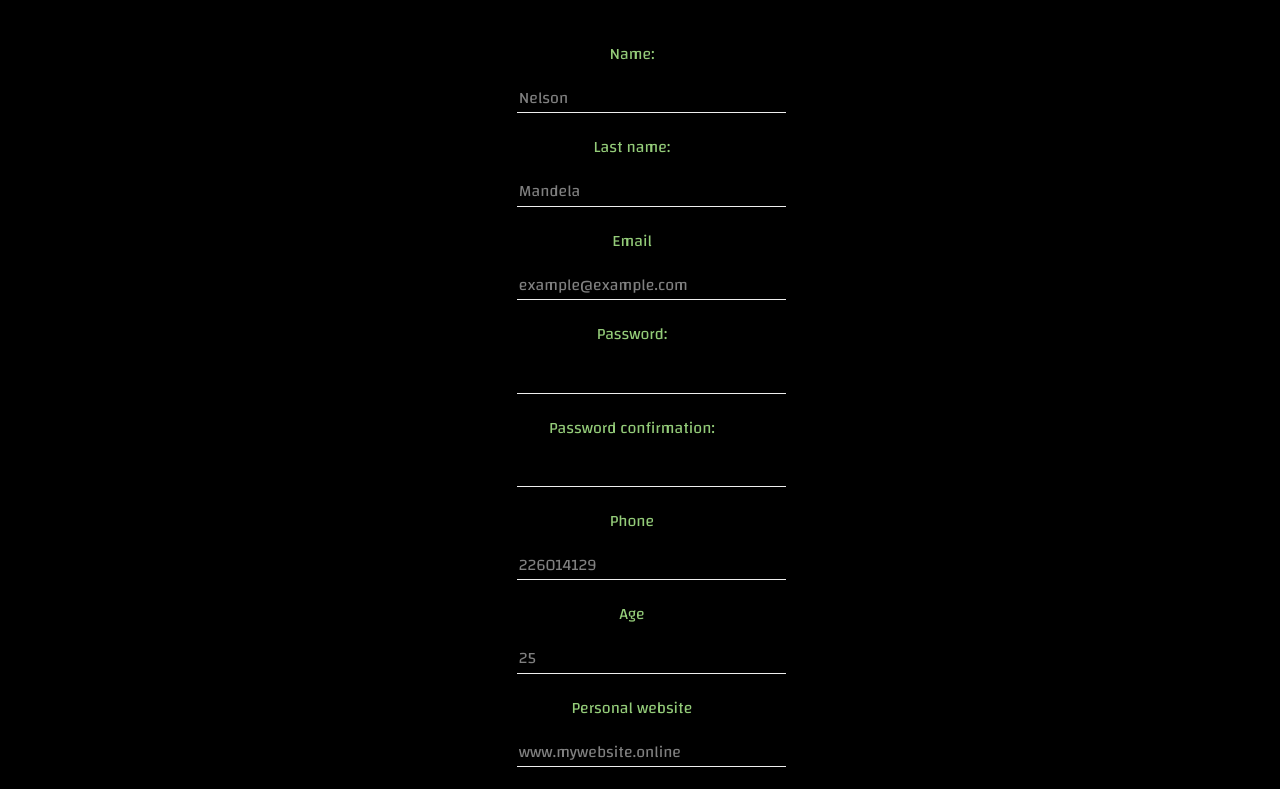
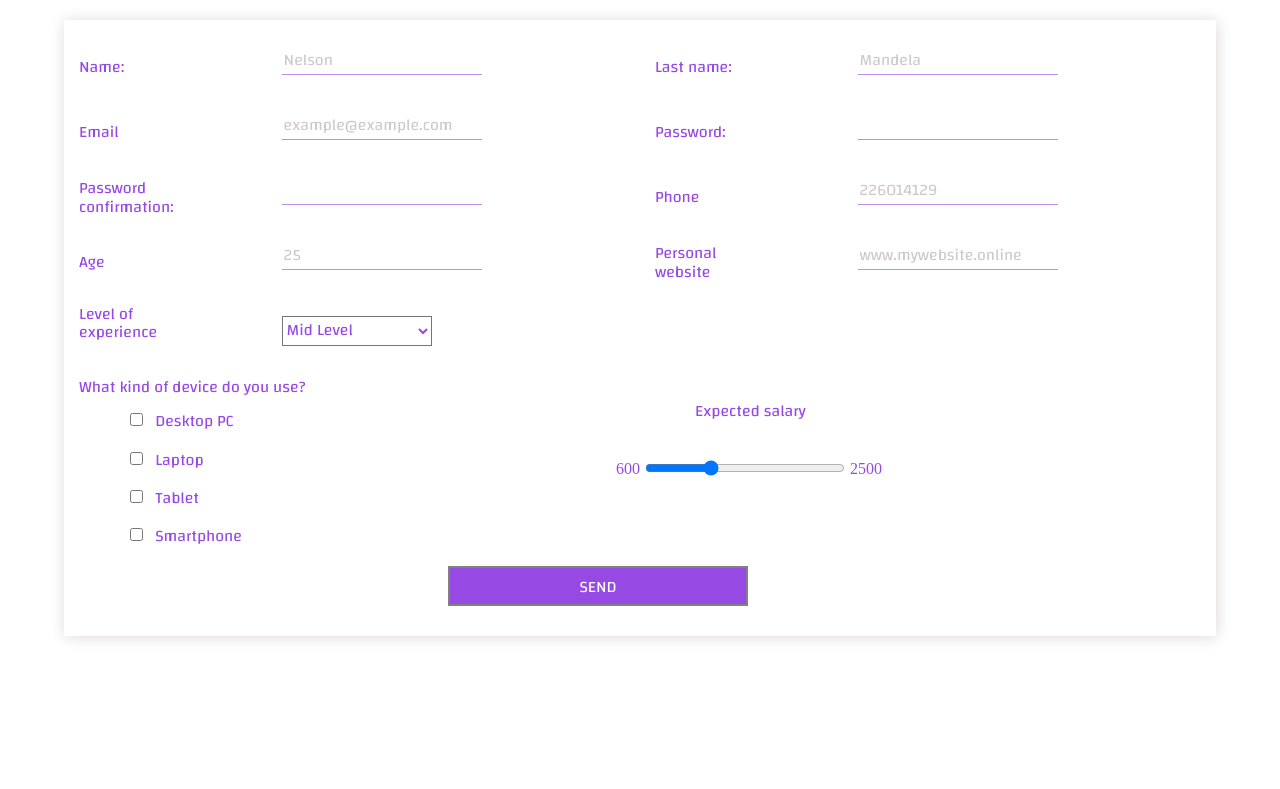
Before and after one commit to DranzerSv/Validated-Form, a plain HTML site: page index.html in a window 1280 px wide. Shown: the top 789 px of the page. Drawn offline with Linux system fonts and the light colour scheme.

Commit message:
deleted desktop styles, improved color selection to purple and white, changed gif of rick roll, added a shadow box to the form

```diff
--- a/index.html
+++ b/index.html
@@ -11,10 +11,14 @@
     <link rel="stylesheet" href="./styles/normalize.css" />
     <link rel="stylesheet" href="./styles/smartphone.css" />
     <link rel="stylesheet" href="./styles/tablet.css" />
-    <link rel="stylesheet" href="./styles/desktop.css" />
   </head>
   <body>
-    <form action="" id="form" oninput="val.value = parseInt(salary.value)">
+    <form
+      action=""
+      id="form"
+      oninput="val.value = parseInt(salary.value)"
+      novalidate
+    >
       <label for="userName">Name: </label>
       <input
         type="text"
@@ -31,11 +35,12 @@
         name="lastName"
         placeholder="Mandela"
         class="form__input"
+        novalidate
       />
 
       <label for="email">Email</label>
       <input
-        type="text"
+        type="email"
         name="email"
         id="email"
         class="form__input"
@@ -60,7 +65,7 @@
 
       <label for="phone">Phone</label>
       <input
-        type="text"
+        type="phone"
         id="phone"
         placeholder="226014129"
         class="form__input"
@@ -69,7 +74,7 @@
 
       <label for="age">Age</label>
       <input
-        type="text"
+        type="number"
         id="age"
         name="age"
         placeholder="25"
@@ -78,7 +83,7 @@
 
       <label for="url">Personal website</label>
       <input
-        type="text"
+        type="url"
         id="url"
         name="url"
         placeholder="www.mywebsite.online"
@@ -149,10 +154,10 @@
       <input type="submit" value="SEND" class="form__submit" />
     </form>
     <img
-      src="rickroll-roll.gif"
-      alt="rick-roll-gif"
-      class="rick__roll-gif"
-      id="rick__roll-gif"
+      src="laser_cat.gif"
+      alt="laser_cat-gif"
+      class="laser__cat-gif"
+      id="laser_cat-gif"
     />
     <!--THE SQUARE WITH ALL USER WRONG INPUTS----------------->
     <ul id="errors_list" class="errors__list"></ul>
--- a/js/konamiCode.js
+++ b/js/konamiCode.js
@@ -1,50 +1,14 @@
 let keyLog = [];
-/*function patternSearch(arr, pattern) {
-  for (let i = 0; i < arr.length - pattern.length; i++) {
-    if (
-      arr[i] + arr[i + 1] + arr[i + 2] + arr[i + 3] + arr[i + 4] ===
-      pattern
-    ) {
-      return 'chetoos';
-    }
-  }
-  w s o l o 1 x
 
-  w
-  ws
-  wso
-  wsol
-  wsolo
-  s
-  so
-  sol
-  solo
-  solo1
-}*/
 window.addEventListener('keyup', (e) => {
-  const gif = document.getElementById('rick__roll-gif');
+  const gif = document.getElementById('laser_cat-gif');
   const secretCode = 'kami';
-  let tecla = e.key.toLowerCase();
+  const tecla = e.key.toLowerCase();
   keyLog.push(tecla);
-  /*
-  if (keyLog.length >= secretCode.length) {
-    for (let i = 0; i < keyLog.length - secretCode.length; i++) {
-      let temporal = '';
-      for (let j = i; j < i + secretCode.length; j++) {
-        temporal += keyLog[j];
-        if (temporal === secretCode) {
-          console.log('activated');
-          keyLog = [];
-        }
-      }
-    }
-  }*/
-  if (keyLog.length >= secretCode.length) {
-    let cadena = keyLog.join('');
-    if (cadena.includes(secretCode)) {
-      gif.classList.toggle('showing__gif');
-      console.log('activated');
-      keyLog = [];
-    }
+  const keys = keyLog.slice(keyLog.length - secretCode.length);
+
+  if (keys.join('') === secretCode) {
+    gif.classList.toggle('showing__gif');
+    console.log('activated');
   }
 });
--- a/styles/desktop.css
+++ /dev/null
@@ -1,143 +0,0 @@
-.rick__roll-gif {
-  display: none;
-  position: absolute;
-  top: 200px;
-  width: 60vw;
-  left: 20vw;
-}
-.showing__gif {
-  display: block;
-}
-@media (min-width: 1024px) {
-  body {
-    background-color: black;
-  }
-  .errors__list {
-    overflow: hidden;
-    box-sizing: border-box;
-    width: 300px;
-    margin: auto;
-    background-color: #ffe7e7;
-    list-style: none;
-    font-family: 'Changa';
-    display: flexbox;
-    flex-direction: column;
-    align-items: center;
-    border-radius: 2.5%;
-  }
-  .errors__list li {
-    color: #ef4243;
-    margin-top: 5px;
-    margin-bottom: 5px;
-  }
-  label {
-    margin-top: 20px;
-    margin-left: 5vw;
-
-    font-family: 'Changa';
-  }
-
-  .form__input {
-    background-color: black;
-    border: transparent;
-    border-bottom: 1px solid #eee;
-    margin-left: 8vw;
-    margin-bottom: 5px;
-    width: 84%;
-    max-width: 300px;
-    height: 30px;
-    color: white;
-    font-family: 'Changa';
-  }
-  .form__input::placeholder {
-    color: gray;
-    font-family: 'Changa';
-  }
-  .password {
-    color: white;
-  }
-
-  .select__input {
-    margin-left: 8vw;
-    margin-bottom: 5px;
-    width: 300px;
-    background-color: black;
-    color: white;
-    font-family: 'Changa';
-  }
-  input[type='checkbox'] {
-    margin-left: 4vw;
-    margin-right: 12px;
-  }
-  .form__selection {
-    display: flex;
-    flex-direction: column;
-  }
-  /*---------------------RANGE INPUT-------------------------------*/
-  *,
-  *::after,
-  *::before {
-    box-sizing: border-box;
-  }
-  .form__salary-label {
-    color: white;
-    margin-top: 20px;
-    overflow: hidden;
-  }
-  .form__salary-container {
-    display: flex;
-    flex-direction: column;
-    align-items: center;
-    width: 300px;
-    padding: 0px;
-  }
-  .form__range {
-    margin-top: 20px;
-    width: 200px;
-    position: relative;
-  }
-
-  .form__range::before,
-  .form__range::after {
-    position: absolute;
-    display: inline-block;
-  }
-  .form__range::before {
-    content: attr(min);
-    left: 0;
-    color: #94cc79;
-    transform: translateX(calc(-100% - 5px));
-  }
-  .form__range::after {
-    content: attr(max);
-    right: 0;
-    color: #94cc79;
-    transform: translateX(calc(100% + 5px));
-  }
-  .form__output {
-    margin-left: 160px;
-    color: #94cc79;
-  }
-  .form__submit {
-    margin-left: 140px;
-    width: 250px;
-    color: #94cc79;
-    background-color: black;
-    font-family: 'Changa';
-    border: 2px solid gray;
-  }
-  .form__submit:hover {
-    background-color: white;
-    color: black;
-  }
-  form {
-    width: 400px;
-    padding-right: 80px;
-    overflow: hidden;
-    display: flex;
-    flex-direction: column;
-    align-items: center;
-    padding-top: 25px;
-    margin: auto;
-  }
-}
--- a/styles/smartphone.css
+++ b/styles/smartphone.css
@@ -1,5 +1,15 @@
+.laser__cat-gif {
+  display: none;
+  position: absolute;
+  top: 200px;
+  width: 60vw;
+  left: 20vw;
+}
+.showing__gif {
+  display: block;
+}
 body {
-  background-color: black;
+  background-color: white;
 }
 .errors__list {
   overflow: hidden;
@@ -19,23 +29,33 @@ body {
   margin-top: 5px;
   margin-bottom: 5px;
 }
+form {
+  overflow: hidden;
+  display: flex;
+  flex-direction: column;
+  justify-content: center;
+  align-items: center;
+  padding-top: 25px;
+  background-color: white;
+}
 label {
   margin-bottom: 20px;
   margin-left: 5vw;
-  color: #94cc79;
+  color: #9749e3;
   font-family: 'Changa';
 }
 
 .form__input {
-  background-color: black;
+  outline: none;
+  background-color: white;
   border: transparent;
-  border-bottom: 1px solid #eee;
+  border-bottom: 1px solid #bc90e8;
   margin-left: 8vw;
-  margin-bottom: 5px;
+  margin-bottom: 35px;
   width: 84%;
   max-width: 300px;
   height: 30px;
-  color: white;
+  color: black;
   font-family: 'Changa';
 }
 
@@ -44,18 +64,20 @@ label {
   font-family: 'Changa';
 }
 .password {
-  color: white;
+  color: black;
 }
 
 .select__input {
   margin-left: 8vw;
-  margin-bottom: 5px;
-  width: 300px;
-  background-color: black;
-  color: white;
+  margin-bottom: 35px;
+  width: 84%;
+  max-width: 250px;
+  background-color: white;
+  color: black;
   font-family: 'Changa';
 }
 input[type='checkbox'] {
+  accent-color: #9749e3;
   margin-left: 4vw;
   margin-right: 12px;
 }
@@ -70,6 +92,8 @@ input[type='checkbox'] {
   box-sizing: border-box;
 }
 .form__salary-label {
+  width: 200px;
+  margin-left: 100px;
   margin-top: 20px;
   overflow: hidden;
 }
@@ -78,7 +102,7 @@ input[type='checkbox'] {
   flex-direction: column;
   align-items: center;
   width: 200px;
-  margin-left: 70px;
+  margin-bottom: 50px;
 }
 .form__range {
   margin-top: 20px;
@@ -94,37 +118,32 @@ input[type='checkbox'] {
 .form__range::before {
   content: attr(min);
   left: 0;
-  color: #94cc79;
+  color: #9749e3;
   transform: translateX(calc(-100% - 5px));
 }
 .form__range::after {
   content: attr(max);
   right: 0;
-  color: #94cc79;
+  color: #9749e3;
   transform: translateX(calc(100% + 5px));
 }
 .form__output {
   margin-top: 20px;
-  width: 10vw;
-  color: #94cc79;
+  margin-left: 100px;
+  margin-right: 100px;
+  color: #9749e3;
 }
 .form__submit {
-  margin: 55px;
+  margin-left: 8vw;
   padding-top: 10px;
   padding-bottom: 10px;
   width: 250px;
-  color: #94cc79;
-  background-color: black;
+  color: white;
+  background-color: #9749e3;
   font-family: 'Changa';
   border: 2px solid gray;
 }
 
-form {
-  overflow: hidden;
-  display: flex;
-  flex-direction: column;
-  padding-top: 25px;
-}
 /*
 #phone {
   outline: 0;
--- a/styles/tablet.css
+++ b/styles/tablet.css
@@ -19,12 +19,15 @@
   }
   label {
     margin-left: 15px;
-    color: #94cc79;
+    color: #9749e3;
     font-family: 'Changa';
   }
   form {
-    background-color: black;
-    width: 100%;
+    box-shadow: 1px 1px 14px rgb(221, 216, 216);
+    background-color: white;
+    margin-top: 20px;
+    margin-left: 5%;
+    width: 90%;
     display: grid;
     grid-template-columns: 10% 40% 10% 40%;
     justify-content: space-evenly;
@@ -32,23 +35,23 @@
   }
   .form__input {
     display: inline;
-    background-color: black;
+    background-color: white;
     outline: none;
     border: transparent;
-    border-bottom: 1px solid #eee;
+    border-bottom: 1px solid #bc90e8;
 
-    margin-bottom: 5px;
+    margin-bottom: 35px;
     width: 200px;
     height: 30px;
-    color: white;
+    color: black;
     font-family: 'Changa';
   }
   .form__input::placeholder {
-    color: gray;
+    color: rgb(207, 202, 202);
     font-family: 'Changa';
   }
   .password {
-    color: white;
+    color: black;
   }
   .form__selection {
     display: flex;
@@ -57,13 +60,12 @@
     width: 300px;
   }
   .select__input {
-    background-color: black;
+    background-color: white;
     margin-left: 8vw;
     margin-bottom: 5px;
     width: 150px;
     height: 30px;
-    background-color: black;
-    color: white;
+    color: #9749e3;
     font-family: 'Changa';
   }
   input[type='checkbox'] {
@@ -104,26 +106,28 @@
   .form__range::before {
     content: attr(min);
     left: 0;
-    color: #94cc79;
+    color: #9749e3;
     transform: translateX(calc(-100% - 5px));
   }
   .form__range::after {
     content: attr(max);
     right: 0;
-    color: #94cc79;
+    color: #9749e3;
     transform: translateX(calc(100% + 5px));
   }
   .form__output {
+    margin-left: 100px;
     margin-right: 100px;
-    color: #94cc79;
+    color: #9749e3;
   }
   .form__submit {
-    margin-top: 50px;
+    margin-bottom: 30px;
     margin-left: 30vw;
     width: 40vw;
+    max-width: 300px;
     height: 40px;
-    color: #94cc79;
-    background-color: black;
+    color: white;
+    background-color: #9749e3;
     font-family: 'Changa';
 
     border: 2px solid gray;
```
Also changed, not shown: 329283196_709704047443159_952864404197458378_n.jpg (added), laser_cat.gif (added), 1 other file.
